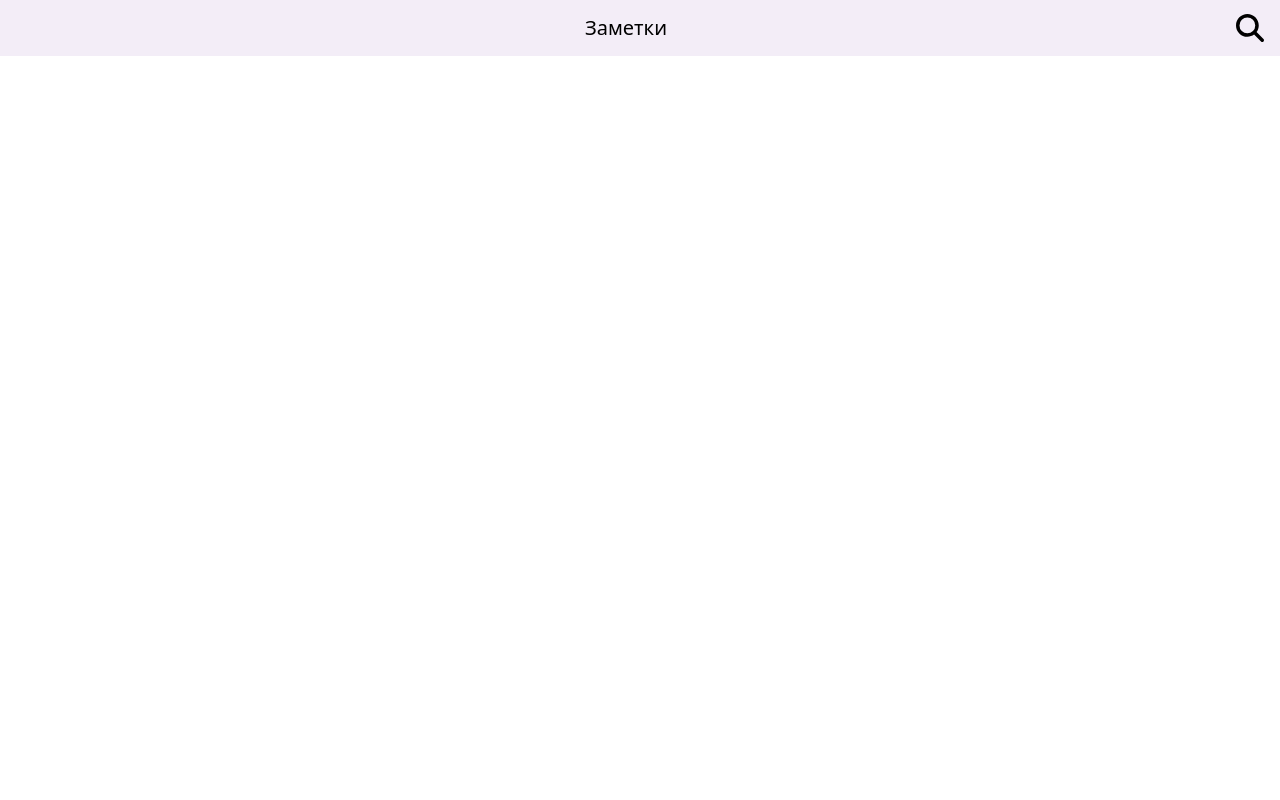
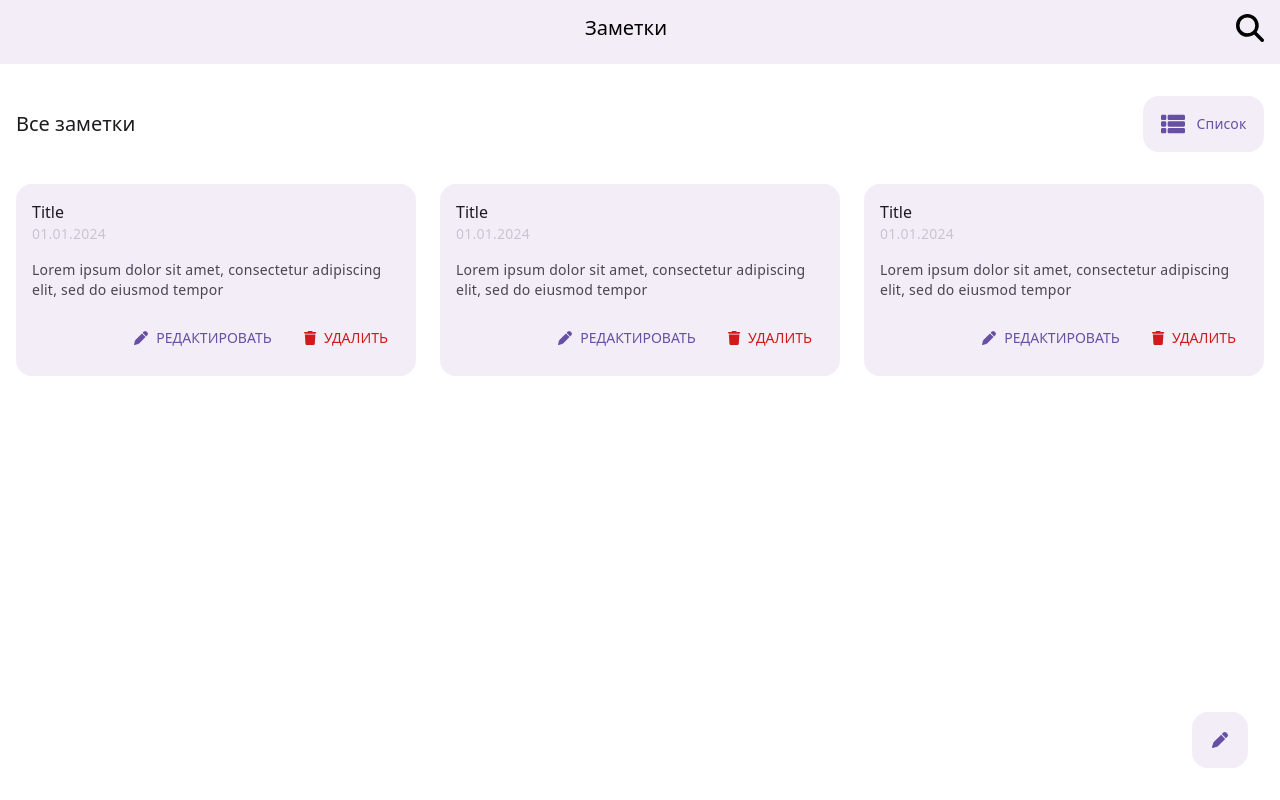
Before and after one commit to abizdev/todo, a Vue app: page / in a window 1280 px wide. Built offline with nearby package versions, Linux system fonts and the light colour scheme.

Commit message:
feat: add content with toggling styles and card compoenent with button component

```diff
--- a/src/App.vue
+++ b/src/App.vue
@@ -1,12 +1,13 @@
 <template>
   <Navbar />
+  <Content />
+
+  <button class="todo-btn fixed right-8 bottom-8 w-14 h-14">
+    <font-awesome-icon icon="far-regular fa-pen" class="text-purple"/>
+  </button>
 </template>
 
 <script setup lang="ts">
 import Navbar from './components/Navbar.vue';
-
+import Content from './components/Content.vue'
 </script>
-
-<style lang="scss">
-
-</style>
--- a/src/assets/main.css
+++ b/src/assets/main.css
@@ -1,3 +1,13 @@
 @tailwind base;
 @tailwind components;
 @tailwind utilities;
+
+
+@layer components {
+  .btn {
+    @apply flex items-center gap-2 text-sm font-medium uppercase p-3 rounded-md transition duration-300
+  }
+  .todo-btn {
+    @apply flex justify-center items-center rounded-2xl bg-zinc cursor-pointer transition hover:shadow-md py-4 px-5
+  }
+}
--- /dev/null
+++ b/src/components/Button.vue
@@ -0,0 +1,22 @@
+<template>
+  <button class="btn" :class="btnType[type]">
+    <slot name="icon" ></slot>
+    <span>{{ text }}</span>
+  </button>
+</template>
+
+<script setup lang="ts">
+
+interface Props {
+  type: string,
+  text?: string,
+}
+
+const { type, text } = defineProps<Props>()
+
+const btnType = {
+  primary: 'text-purple hover:bg-violet-300 active:bg-violet-500',
+  secondary: 'text-red hover:bg-red-300 active:bg-red-500'
+}
+
+</script>
--- /dev/null
+++ b/src/components/Card.vue
@@ -0,0 +1,26 @@
+<template>
+  <div class="flex flex-col justify-center gap-4 rounded-2xl bg-zinc transition hover:shadow-md p-4">
+    <div class="flex flex-col items-start">
+      <h3 class="text-base text-black font-medium">{{ todo.title }}</h3>
+      <span class="text-sm text-gray tracking-[0.25px]">{{ todo.date }}</span>
+    </div>
+    <p class="text-sm text-black-500 tracking-[0.25px]">{{ todo.desc }}</p>
+    <div class="flex items-center self-end gap-2">
+      <Button type="primary" text="РЕДАКТИРОВАТЬ" v-slot:icon>
+        <font-awesome-icon icon="far-regular fa-pen" class="text-purple"/>
+      </Button>
+      <Button type="secondary" text="Удалить" v-slot:icon>
+        <font-awesome-icon icon="fa-solid fa-trash" class="text-red" />
+      </Button>
+    </div>
+  </div>
+</template>
+
+<script setup lang="ts">
+import Button from './Button.vue';
+
+import type { Todo } from '@/types/todo.js';
+
+const { todo } = defineProps<{ todo: Todo}>()
+
+</script>
--- /dev/null
+++ b/src/components/Content.vue
@@ -0,0 +1,46 @@
+<template>
+  <main class="main container">
+    <!-- heading -->
+    <div class="flex justify-between items-center my-8">
+      <h2 class="text-xl text-black">Все заметки</h2>
+      <div class="todo-btn w-[121px] gap-3" @click="toggleType">
+        <img src="../assets/images/list.svg" class="w-6 h-6" alt="list" v-if="contentType === 'grid'">
+        <img src="../assets/images/grid.svg" class="w-6 h-6" alt="grid" v-else>
+        <span class="text-sm text-purple font-medium tracking-[0.1px]">{{ contentType === 'grid' ? 'Список' : 'Сетка' }}</span>
+      </div>
+    </div>
+
+    <!-- content -->
+    <div class="gap-6" :class="contentTypes[contentType]">
+      <Card
+        v-for="(todo, key) in todosList"
+        :key="todo.id"
+        :todo="todo"
+      />
+    </div>
+  </main>
+</template>
+
+<script setup lang="ts">
+import Card from './Card.vue';
+
+import { ref, computed } from 'vue';
+
+import { useTodosStore } from '@/stores/todos';
+
+import type { Todolist } from '@/types/todo'
+
+const todosStore = useTodosStore()
+const todosList = computed<Todolist>(() => todosStore.todos)
+
+const contentType = ref<string>('grid')
+const contentTypes = {
+  list: 'flex flex-col',
+  grid: 'grid grid-cols-3'
+}
+
+const toggleType = () =>
+  contentType.value === 'grid' ?
+  contentType.value = 'list' : contentType.value = 'grid'
+
+</script>
--- a/src/components/Navbar.vue
+++ b/src/components/Navbar.vue
@@ -1,5 +1,5 @@
 <template>
-  <nav class="bg-zinc py-3.5 px-4">
+  <nav class="bg-zinc py-3.5 px-4 h-16 hover:shadow-xl transition duration-300">
     <div class="flex justify-between items-center" v-if="!isNavSearchOpen">
       <h1 class="grow text-center text-xl">Заметки</h1>
       <button @click="toggleNavSearch" class="flex items-center justify-center">
@@ -10,7 +10,7 @@
       <button @click="toggleNavSearch">
         <font-awesome-icon icon="fa-solid fa-arrow-left" class="w-7 h-7"/>
       </button>
-      <input type="text" placeholder="Поиск..." class="grow py-2 bg-transparent text-base placeholder:text-base placeholder:text-">
+      <input type="text" placeholder="Поиск..." class="grow py-2 bg-transparent text-base placeholder:text-base placeholder:text-gray outline-none">
       <button>
         <font-awesome-icon icon="fa-solid fa-xmark" class="w-7 h-7"/>
       </button>
@@ -25,7 +25,3 @@ const isNavSearchOpen = ref<boolean>(false)
 const toggleNavSearch = (): boolean => isNavSearchOpen.value = !isNavSearchOpen.value
 
 </script>
-
-<style lang="scss" scoped>
-
-</style>
--- /dev/null
+++ b/src/types/todo.ts
@@ -0,0 +1,8 @@
+export type Todo = {
+  id: number,
+  title: string,
+  desc: string,
+  date: string
+}
+
+export type Todolist =  Todo[]
--- a/tailwind.config.js
+++ b/tailwind.config.js
@@ -20,6 +20,16 @@ export default {
         gray: {
           DEFAULT: '#CAC4D0',
           400: '#9D9D9D'
+        },
+        black: {
+          DEFAULT: '#1C1B1F',
+          500: '#49454F'
+        },
+        purple: {
+          DEFAULT: '#6750A4'
+        },
+        red: {
+          DEFAULT: '#CF1B1B'
         }
       }
     },
```
Also changed, not shown: src/assets/images/grid.svg (added), src/assets/images/list.svg (added).
